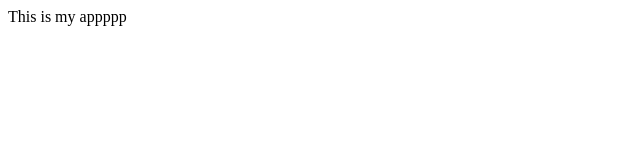
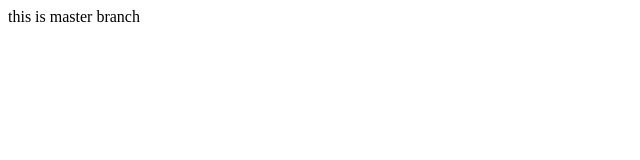
Before and after one commit to Utku-bot/csshtml, a plain HTML site: page index.html in a window 1280 px wide. Shown: the full height of the page, 0-640 px from the left. Drawn offline with Linux system fonts and the light colour scheme.

Commit message:
this it master branch

```diff
--- a/index.html
+++ b/index.html
@@ -6,6 +6,6 @@
     <title>My App</title>
   </head>
   <body>
-    This is my appppp
+    this is master branch
   </body>
 </html>
```
